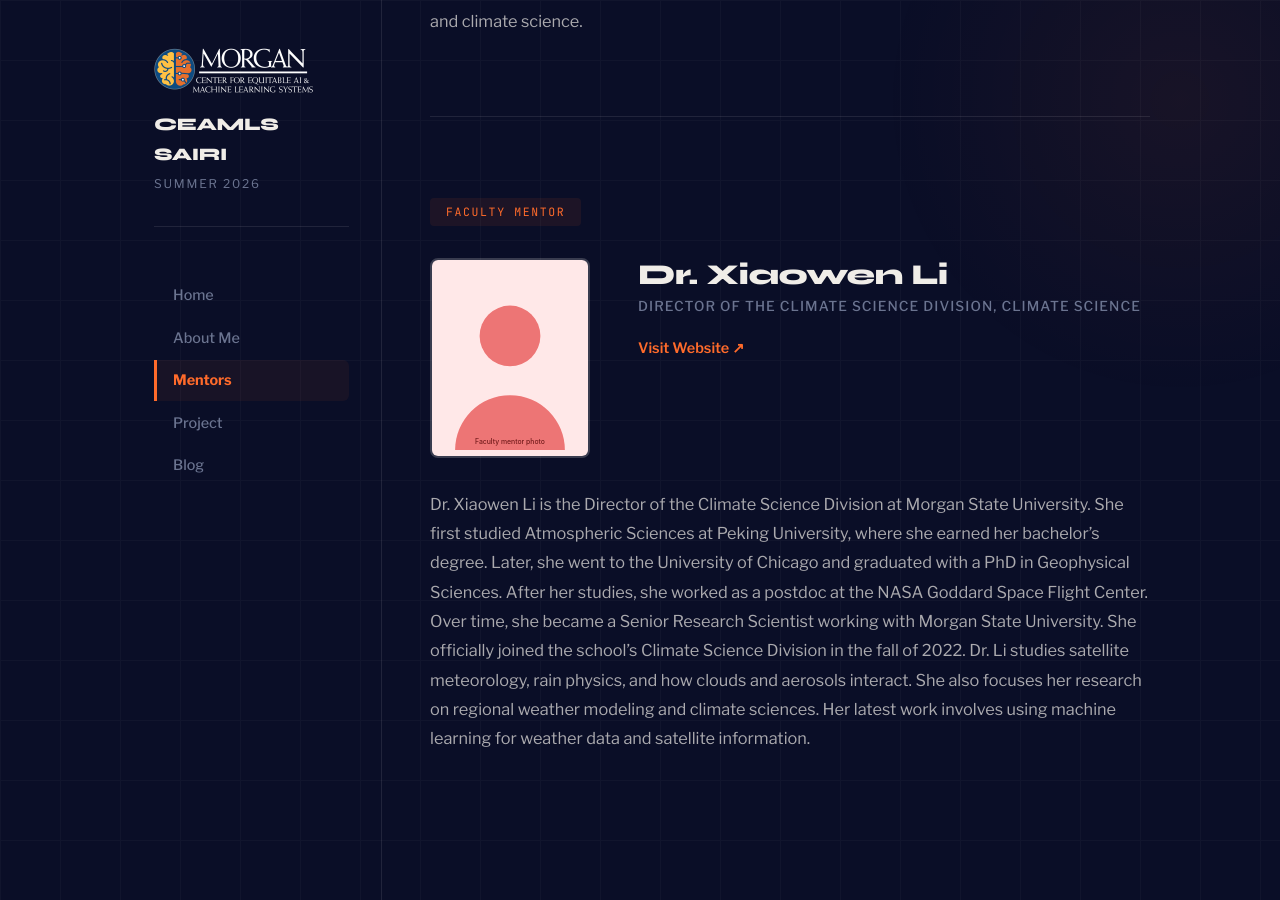
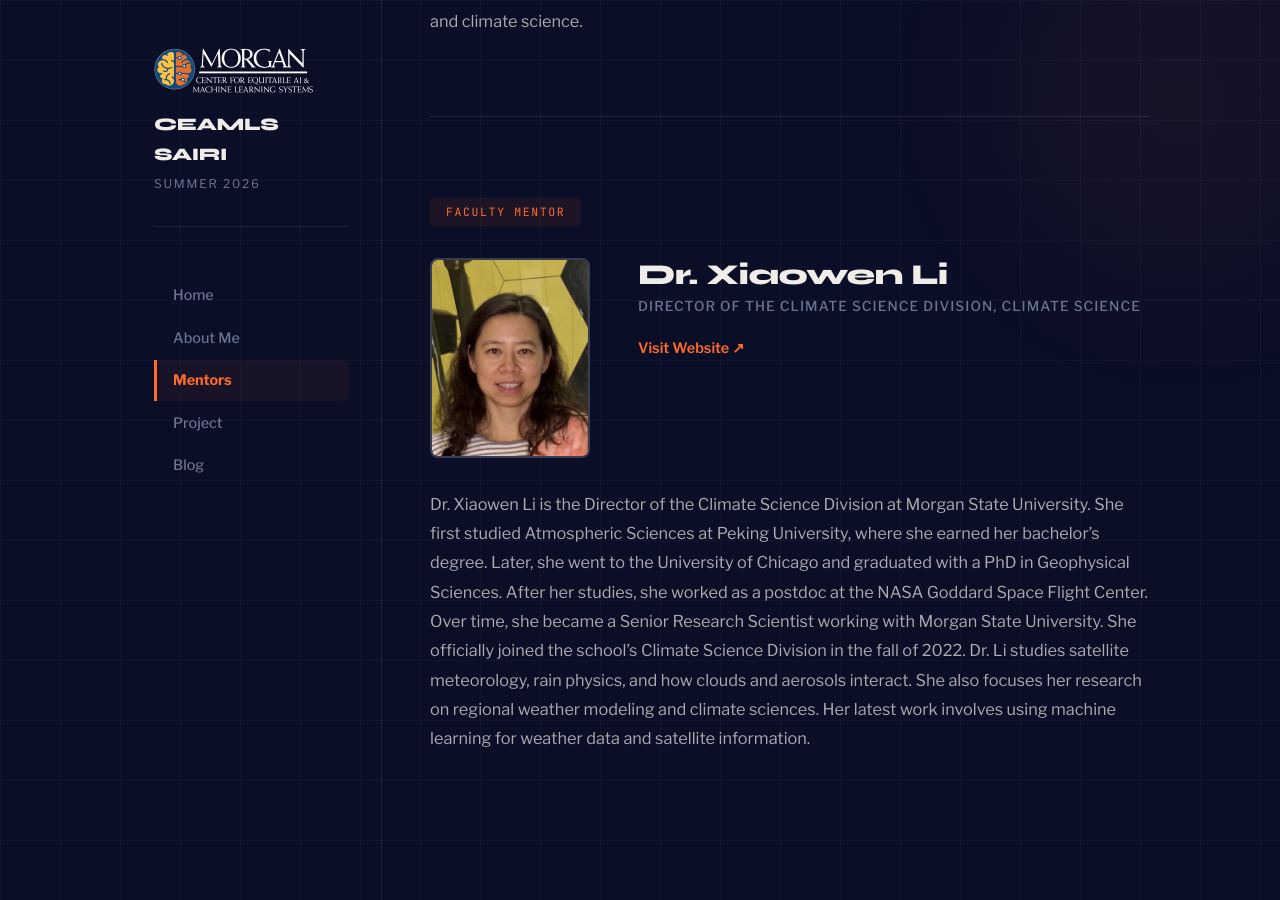
Before and after one commit to JulienNgando/julienngandoceamIs26.github.io, a Jekyll site: the page built from pages/about-my-mentor.md, in a window 1280 px wide and 900 px high, scrolled down 741 px. Built offline with Jekyll 4.4.1, drawn with Linux system fonts in a browser that asks for light colours.

Commit message:
Update about-my-mentor.md

```diff
--- a/pages/about-my-mentor.md
+++ b/pages/about-my-mentor.md
@@ -14,7 +14,7 @@ graduate_mentor:
 faculty_mentor:
   name: Dr. Xiaowen Li
   title: Director of the Climate Science Division, Climate Science
-  image: /assets/images/faculty-mentor.svg
+  image: /assets/images/Dr. Li.jpg
   website: https://www.researchgate.net/scientific-contributions/Xiaowen-Li-79246054
   bio: |
     Dr. Xiaowen Li is the Director of the Climate Science Division at Morgan State University. She first studied Atmospheric Sciences at Peking University, where she earned her bachelor’s degree. Later, she went to the University of Chicago and graduated with a PhD in Geophysical Sciences. After her studies, she worked as a postdoc at the NASA Goddard Space Flight Center. Over time, she became a Senior Research Scientist working with Morgan State University. She officially joined the school's Climate Science Division in the fall of 2022. Dr. Li studies satellite meteorology, rain physics, and how clouds and aerosols interact. She also focuses her research on regional weather modeling and climate sciences. Her latest work involves using machine learning for weather data and satellite information.
```
